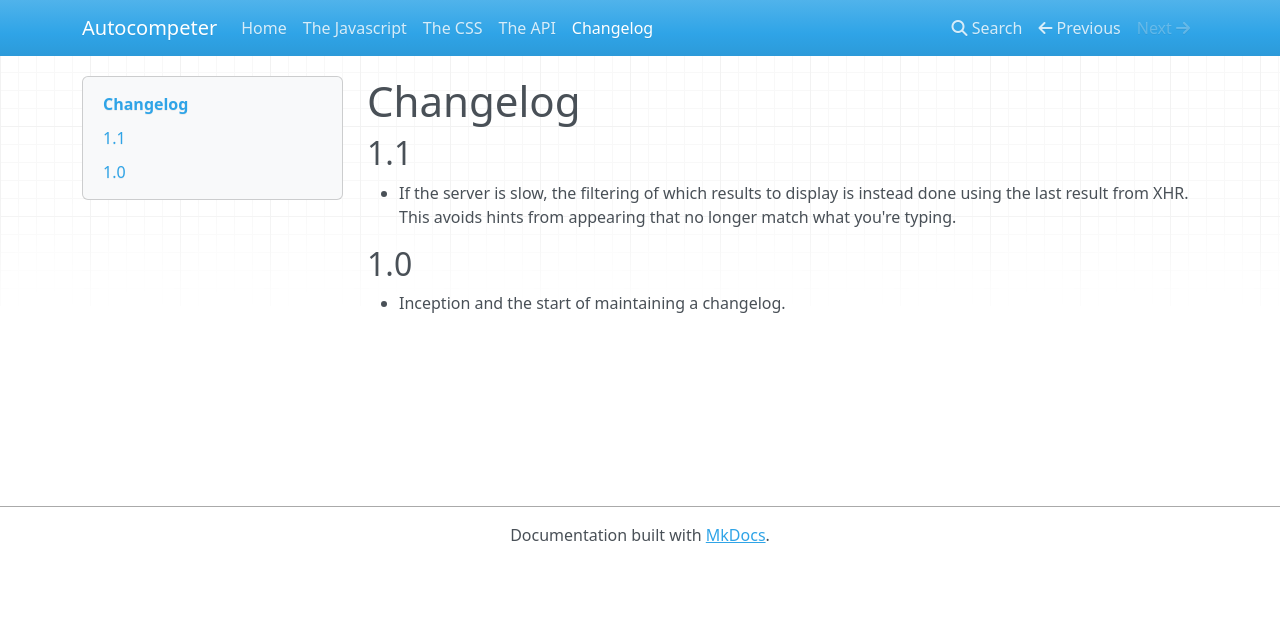
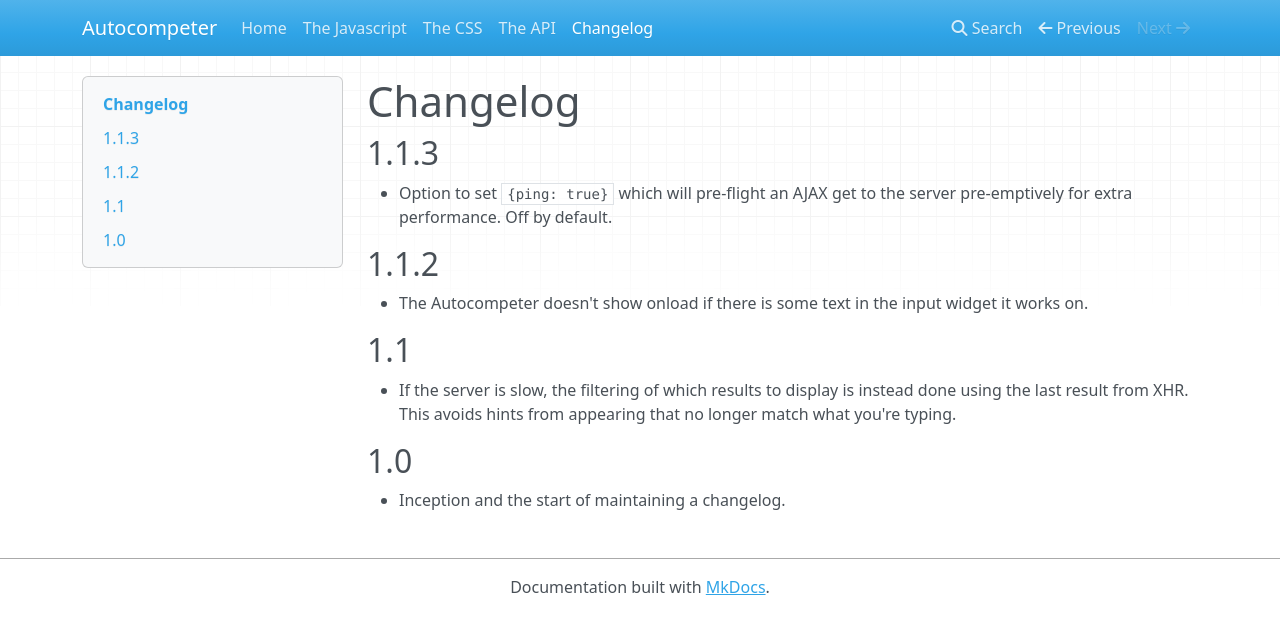
Before and after one commit to peterbe/autocompeter, an MkDocs documentation site: the page built from docs/changelog.md, in a window 1280 px wide. Shown: the top 634 px of the page. Built offline with MkDocs 1.6.1, drawn with Linux system fonts in a browser that asks for light colours; nearby versions of some CDN libraries; old or Windows-style settings are respelled for this version of MkDocs.

Commit message:
doc update for 1.1.3

```diff
--- a/bower.json
+++ b/bower.json
@@ -1,6 +1,6 @@
 {
   "name": "autocompeter",
-  "version": "1.1.2",
+  "version": "1.1.3",
   "homepage": "https://autocompeter.com",
   "authors": [
     "Peter Bengtsson <mail@peterbe.com>"
--- a/docs/changelog.md
+++ b/docs/changelog.md
@@ -1,5 +1,15 @@
 # Changelog
 
+
+## 1.1.3
+
+ * Option to set `{ping: true}` which will pre-flight an AJAX get to the
+   server pre-emptively for extra performance. Off by default.
+
+## 1.1.2
+
+ * The Autocompeter doesn't show onload if there is some text in the input
+   widget it works on.
 
 ## 1.1
 
```
